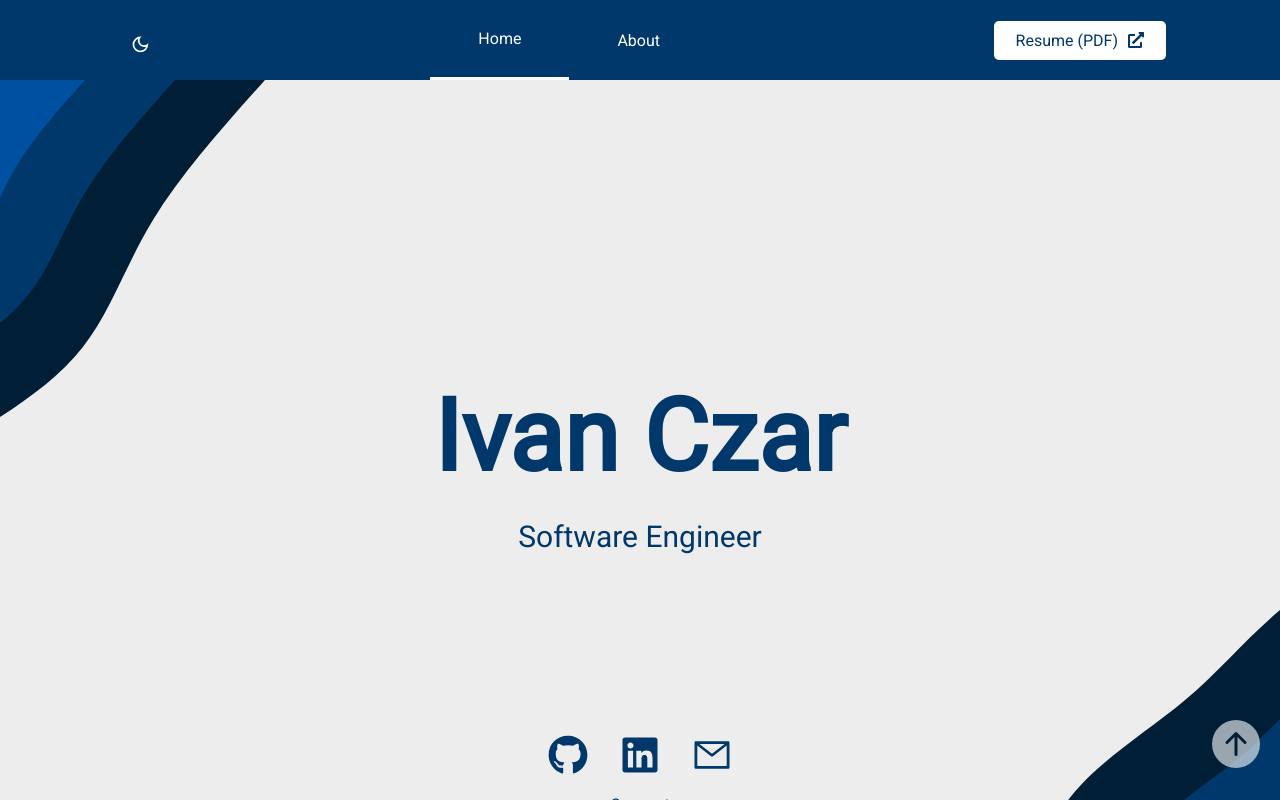
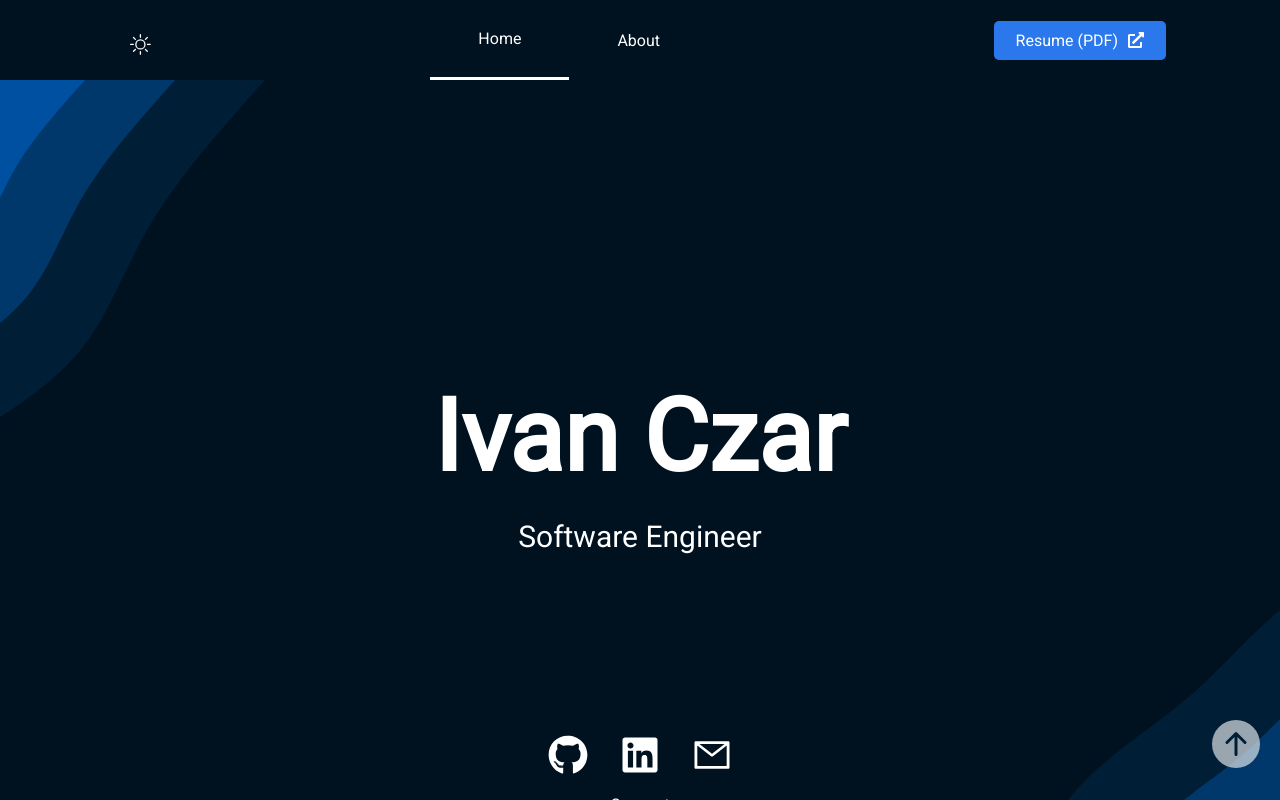
Before and after one commit to ivanczar/WebPortfolio, a React (Create React App) app: page / in a window 1280 px wide. Shown: the top 800 px of the page. Built offline with nearby package versions, Linux system fonts and the light colour scheme.

Commit message:
fixed mobile theme

```diff
--- a/src/components/FooterSection/FooterElements.js
+++ b/src/components/FooterSection/FooterElements.js
@@ -18,13 +18,13 @@ export const FooterContainer = styled.div`
 `;
 
 export const SocialsLink = styled.a`
-  color: ${({ theme }) => theme.colors.secondary};
+  color: ${({ theme }) => theme.colors.heroText};
   font-size: 2.5rem;
   text-decoration: none;
   padding: 0 1rem;
   &:hover {
     transition: all 0.1s ease-in-out;
-    color: ${({ theme }) => theme.colors.text};
+    color: ${({ theme }) => theme.colors.secondary};
   }
   @media screen and (max-width: 768px) {
     font-size: 1.5rem;
--- a/src/components/HeroSection/HeroElements.js
+++ b/src/components/HeroSection/HeroElements.js
@@ -4,6 +4,7 @@ import { Link as LinkS } from 'react-scroll';
 import blobsDesk from '../../assets/images/hero/headerDark.svg';
 import blobsDeskLight from '../../assets/images/hero/headerLight.svg';
 import blobsMobile from '../../assets/images/hero/mobileHeaderDark.svg';
+import blobsMobileLight from '../../assets/images/hero/mobileHeaderLight.svg'
 
 export const HeroContainer = styled.div`
   display: flex;
@@ -18,7 +19,7 @@ export const HeroContainer = styled.div`
   background-repeat: no-repeat;
   background-size: cover;
   @media screen and (max-width: 480px) {
-    background-image: url(${blobsMobile});
+    background-image: url(${({ theme }) => theme === LightTheme ? blobsMobileLight : blobsMobile});
   }
 `;
 
@@ -37,14 +38,14 @@ export const HeroH1 = styled.h1`
   color: ${({ theme }) => theme.colors.heroText};
   font-size: 100px;
   text-align: center;
-  font-family: ${DarkTheme.fonts.roboto};
+  font-family: ${({ theme }) => theme.fonts.roboto};
 
   @media screen and (max-width: 768px) {
     font-size: 40px;
   }
 
   @media screen and (max-width: 480px) {
-    font-size: 32px;
+    font-size: 52px;
   }
 `;
 
@@ -104,7 +105,7 @@ export const SocialsLink = styled.a`
   }
   &:hover {
     transition: all 0.1s ease-in-out;
-    color: ${({ theme }) => theme.colors.primary};
+    color: ${({ theme }) => theme.colors.navButton};
   }
 `;
 export const NavLinks = styled(LinkS)`
@@ -118,7 +119,7 @@ export const NavLinks = styled(LinkS)`
   cursor: pointer;
 
   &:hover {
-    color: ${({ theme }) => theme.colors.primary};
+    color: ${({ theme }) => theme.colors.navButton};
   }
 
   &.active {
--- a/src/components/Navbar/NavbarElements.js
+++ b/src/components/Navbar/NavbarElements.js
@@ -104,10 +104,10 @@ export const NavBtn = styled.nav`
 `;
 export const NavBtnLink = styled.a`
   border-radius: 5px;
-  background: ${({ theme }) => theme.colors.text};
+  background: ${({ theme }) => theme.colors.navButton};
   white-space: nowrap;
   padding: 10px 22px;
-  color: ${({ theme }) => theme.colors.nav};
+  color: ${({ theme }) => theme.colors.text};
   font-family: ${DarkTheme.fonts.roboto};
   font-size: 16px;
   outline: none;
@@ -118,8 +118,8 @@ export const NavBtnLink = styled.a`
 
   &:hover {
     transition: all 0.1s ease-in-out;
-    background: ${({ theme }) => theme.colors.secondary};
-    color: ${({ theme }) => theme.colors.text};
+    background: ${({ theme }) => theme.colors.text};
+    color: ${({ theme }) => theme.colors.navButton};
   }
 `;
 
--- a/src/pages/home/index.js
+++ b/src/pages/home/index.js
@@ -11,7 +11,7 @@ import { DarkTheme, LightTheme } from '../../themes';
 
 const Home = () => {
   const [isOpen, setIsOpen] = useState(false);
-  const [isDark, setIsDark] = useState(false);
+  const [isDark, setIsDark] = useState(true);
 
   const toggle = () => {
     setIsOpen(!isOpen);
--- a/src/themes.js
+++ b/src/themes.js
@@ -9,6 +9,7 @@ export const DarkTheme = {
     icons: '#fff',
     text: '#fff',
     heroText: '#fff',
+    navButton: '#2A78EB',
   },
   fonts: {
     roboto: "'Roboto', sans-serif",
@@ -23,6 +24,7 @@ export const LightTheme = {
     nav:'#00386B',
     icons: '#00386B',
     text: '#ffffff',
+    navButton: '#2A78EB',
     heroText: '#00386B',
   },
   fonts: {
```
Also changed, not shown: src/assets/images/hero/mobileHeaderLight.svg (added).
